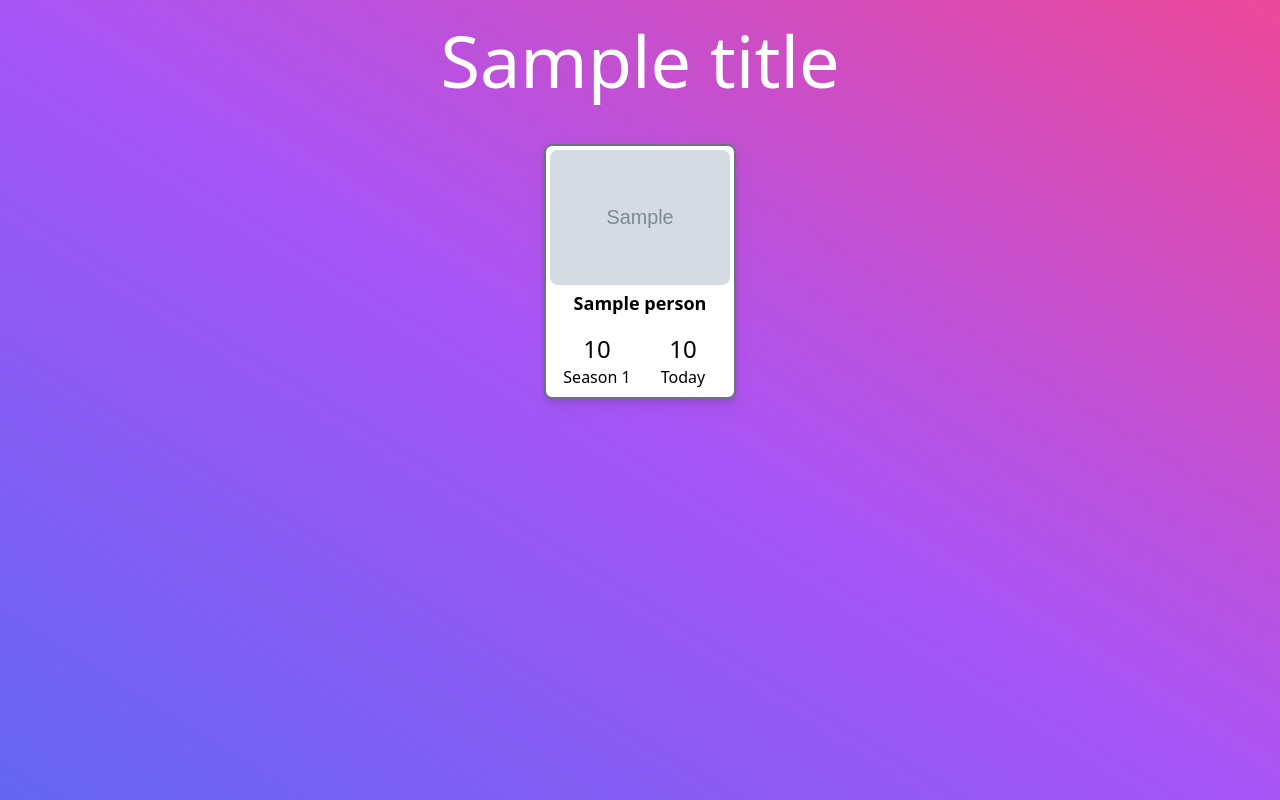
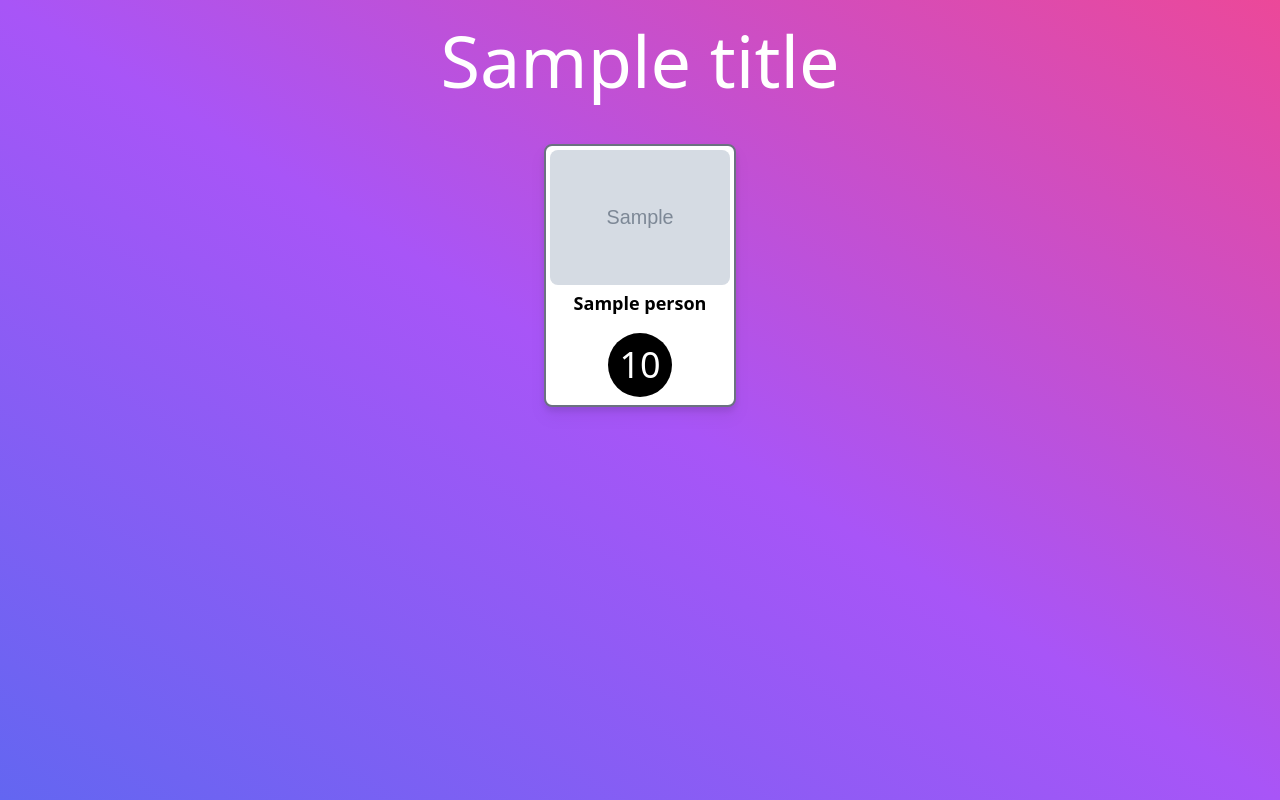
Before and after one commit to LeobardoArguelles/how-old-were-they, a Flask app: template app/templates/result.html in a window 1280 px wide. Run offline with Flask 2, Linux system fonts and the light colour scheme; the template is opened without the code that fills it: most values are stand-ins (such as "Sample title", 1, 10 or a date in 2020); grey boxes marked "Sample" are stand-in pictures; some web fonts are replaced.

Commit message:
Only show basic information
I want to streamline the access to the information the app is meant to
show: The age that the actors/actresses had when they shot a movie.

```diff
--- a/app/static/style.css
+++ b/app/static/style.css
@@ -793,6 +793,18 @@ select {
   height: 1.5rem;
 }
 
+.h-12 {
+  height: 3rem;
+}
+
+.h-20 {
+  height: 5rem;
+}
+
+.h-16 {
+  height: 4rem;
+}
+
 .w-screen {
   width: 100vw;
 }
@@ -817,6 +829,18 @@ select {
 
 .w-6 {
   width: 1.5rem;
+}
+
+.w-12 {
+  width: 3rem;
+}
+
+.w-20 {
+  width: 5rem;
+}
+
+.w-16 {
+  width: 4rem;
 }
 
 .max-w-7xl {
@@ -849,6 +873,10 @@ select {
 
 .flex-wrap {
   flex-wrap: wrap;
+}
+
+.place-content-center {
+  place-content: center;
 }
 
 .place-items-center {
@@ -934,6 +962,10 @@ select {
 
 .rounded-lg {
   border-radius: 0.5rem;
+}
+
+.rounded-full {
+  border-radius: 9999px;
 }
 
 .border {
@@ -1095,6 +1127,16 @@ select {
 .text-xl {
   font-size: 1.25rem;
   line-height: 1.75rem;
+}
+
+.text-5xl {
+  font-size: 3rem;
+  line-height: 1;
+}
+
+.text-4xl {
+  font-size: 2.25rem;
+  line-height: 2.5rem;
 }
 
 .font-semibold {
--- a/app/templates/result.html
+++ b/app/templates/result.html
@@ -13,19 +13,8 @@ How old were they?
       <img class="rounded-lg" width="180px" height="270px" src="{{ person.picture }}" alt="{{ person.name }} photo.">
       <div class="w-full p-1">
         <p class="text-lg font-bold text-center">{{ person.name }}</p>
-        <div class="w-full grid grid-cols-2 mt-4">
-          <div class="flex flex-col items-center">
-            <p class="text-2xl">{{ person.age_in_movie }}
-            {% if is_movie %}
-            <p>In movie
-            {% else %}
-            <p class="">Season 1
-            {% endif %}
-          </div>
-          <div class="flex flex-col items-center">
-            <p class="text-2xl">{{person.age}}
-            <p class="">Today</p>
-          </div>
+        <div class="flex flex-col mx-auto h-16 w-16 justify-center items-center rounded-full bg-black p-2 mt-4">
+          <p class="text-white text-center text-4xl">{{ person.age_in_movie }}
         </div>
       </div>
     </div>
```
